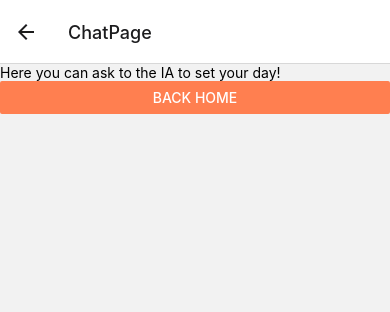
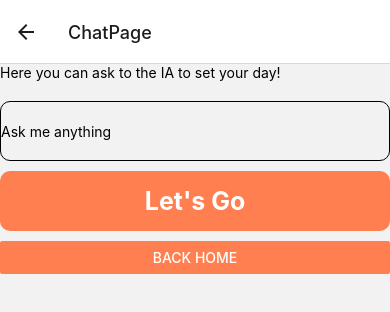
Before and after one commit to Hafidi23/Day-Planner, a React Native app: screen /ChatPage in a window 390 px wide. Shown: the top 312 px of the page. Built offline with nearby package versions, Linux system fonts and the light colour scheme.

Commit message:
join api chatgpt to app

```diff
--- a/components/AddTodo.js
+++ b/components/AddTodo.js
@@ -25,6 +25,7 @@ const styles = StyleSheet.create({
         paddingHorizontal: 8,
         paddingVertical: 6,
         borderBottomWidth: 1,
-        borderBottomColor: '#ddd'
+        borderBottomColor: '#ddd',
+
     }
 })
--- a/components/TodoItem.js
+++ b/components/TodoItem.js
@@ -3,14 +3,14 @@ import { StyleSheet, Text, View, TouchableOpacity } from "react-native";
 import {MaterialIcons} from '@expo/vector-icons'
 
 export default function Todoitem({ item,pressHandler }) {
-  return ( <Text>isa</Text>/*
+  return (
     <TouchableOpacity onPress={()=> pressHandler(item.key)}>
       <View style={styles.item}>
         <MaterialIcons name="delete" size={18} />
         <Text style={styles.itemText}>{item.text}</Text>
       </View>
     </TouchableOpacity>
-  */);
+  );
 }
 const styles = StyleSheet.create({
   item: {
@@ -21,6 +21,7 @@ const styles = StyleSheet.create({
     borderStyle: "dashed",
     borderRadius: 10,
     flexDirection: 'row',
+    marginBottom: 0,
   },
   itemText: {
     marginLeft: 10,
--- a/package.json
+++ b/package.json
@@ -13,11 +13,13 @@
     "@expo/webpack-config": "^19.0.0",
     "@react-navigation/native": "^6.1.9",
     "@react-navigation/native-stack": "^6.9.15",
-    "expo": "~49.0.15",
+    "axios": "^1.5.1",
+    "expo": "^49.0.16",
     "expo-status-bar": "~1.6.0",
-    "react": "16.13.1",
+    "react": "18.2.0",
     "react-native": "0.72.6",
     "react-native-safe-area-context": "4.6.3",
+    "react-native-screens": "~3.22.0",
     "react-native-web": "~0.19.6"
   },
   "devDependencies": {
--- a/screens/ChatPage.js
+++ b/screens/ChatPage.js
@@ -1,21 +1,74 @@
-import React from "react";
-import { Button, Text, View, StyleSheet } from "react-native";
+import React,{useState} from "react";
+import { Button, Text, View, StyleSheet, FlatList, TextInput, TouchableOpacity } from "react-native";
 import { useNavigation } from "@react-navigation/native";
+import axios from "axios";
 
 export default function ChatPage() {
     const navigation = useNavigation();
     const backHome = () => {
         navigation.navigate("Home")
     }
+    const [data, setData] = useState([])
+    const apiKey = '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'
+    const apiUrl = 'https://api.openai.com/v1/engines/text-davinci-002/completions'
+    const [textInput, setTextInput] = useState('')
+
+
+    const handleSend = async () => {
+        const prompt = textInput
+        const response = await axios.post(apiUrl, {
+            prompt: prompt,
+            max_tokens: 1024,
+            temperature: 0.5
+        }, {
+            headers: {
+                'Content-Type': 'application/json',
+                'Authorization': `Bearer ${apiKey}`
+            }
+        });
+        const text = response.data.choices[0].text;
+        setData([...data, { type: 'user', 'text': textInput }, { type: 'bot', 'text': text }]);
+        setTextInput('');
+    }
     return (
 
         <View>
             <Text>Here you can ask to the IA to set your day!</Text>
+            <FlatList
+                data={data}
+                keyExtractor={(item, index) => index.toString()}
+                style={styles.body}
+                renderItem={({ item }) => (
+                    <View style={{flexDirection:'row', padding:10}}>
+                        <Text style={{ fontWeight: 'bold', color: item.type === 'user' ? 'green' : 'red' }}>{item.type === 'user' ? 'Ninza' : 'Bot'}</Text>;
+                        <Text style={styles.bot}>{item.text}</Text>
+                    </View>
+
+                )}
+
+            />
+
+            <TextInput
+                style={styles.input}
+                value={textInput}
+                onChangeText={text => setTextInput(text)}
+                placeholder="Ask me anything"
+
+            />
+            <TouchableOpacity
+                style={styles.submit}
+                onPress={handleSend}
+            >
+                    <Text style= {styles.buttonText}>Let's Go</Text>
+
+            </TouchableOpacity>
+
             <Button style={styles.button}
                 title="Back home"
                 onPress={backHome}
                 color='coral'
             />
+
         </View>
     );
 
@@ -23,8 +76,38 @@ export default function ChatPage() {
 
 const styles = StyleSheet.create({
     button: {
-        position: "absolute",
-        bottom: 0,
-}
+
+    },
+    body: {
+        width: '102%',
+        margin: 10,
+
+    },
+    bot: {
+        fontSize: 16,
+    },
+    input: {
+        borderWidth: 1,
+        borderColor: 'black',
+        width: '100%',
+        height: 60,
+        marginBottom: 10,
+        borderRadius: 10,
+
+    },
+    submit: {
+        backgroundColor: 'coral',
+        width: '100%',
+        height: 60,
+        borderRadius: 10,
+        justifyContent: 'center',
+        alignItems: 'center',
+        marginBottom: 10,
+    },
+    buttonText: {
+        fontSize: 25,
+        fontWeight: 'bold',
+        color: '#ffff'
+    }
 
 })
--- a/screens/HomeScreen.js
+++ b/screens/HomeScreen.js
@@ -54,7 +54,7 @@ export default function HomeScreen() {
         </View>
 
       </TouchableWithoutFeedback>
-       <Button
+         <Button
           title='check the ia'
           onPress={goToIa}
           color='coral'
```
Also changed, not shown: 2 other files (tests, documents, lock files or other folders).
